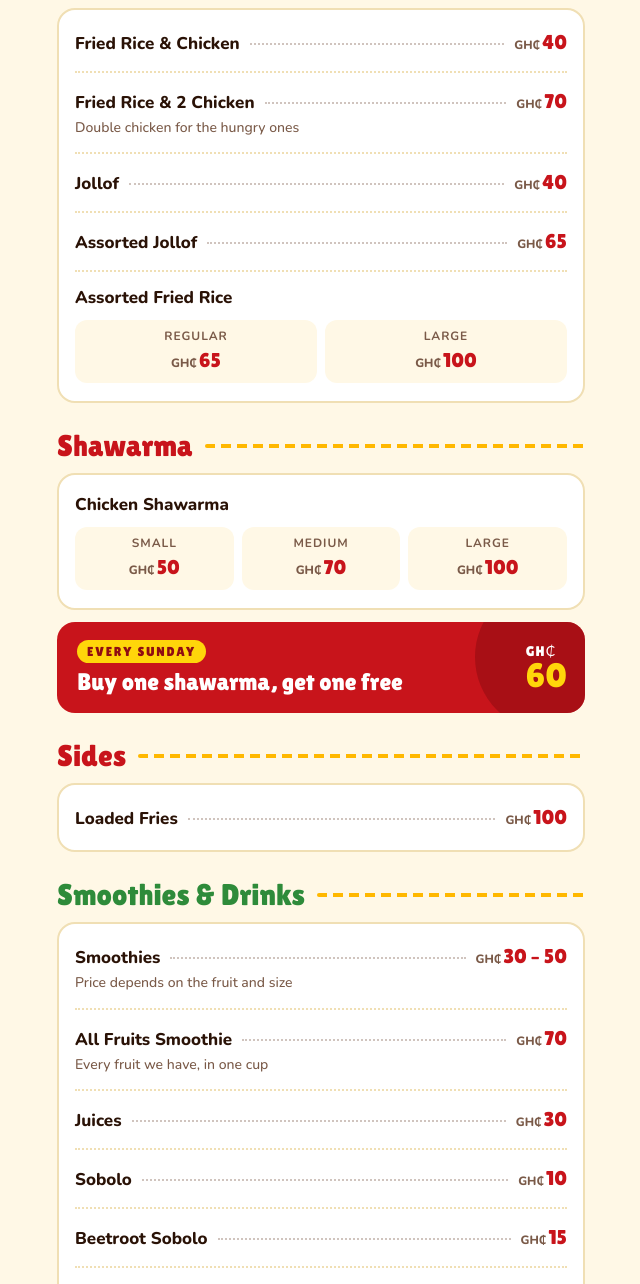
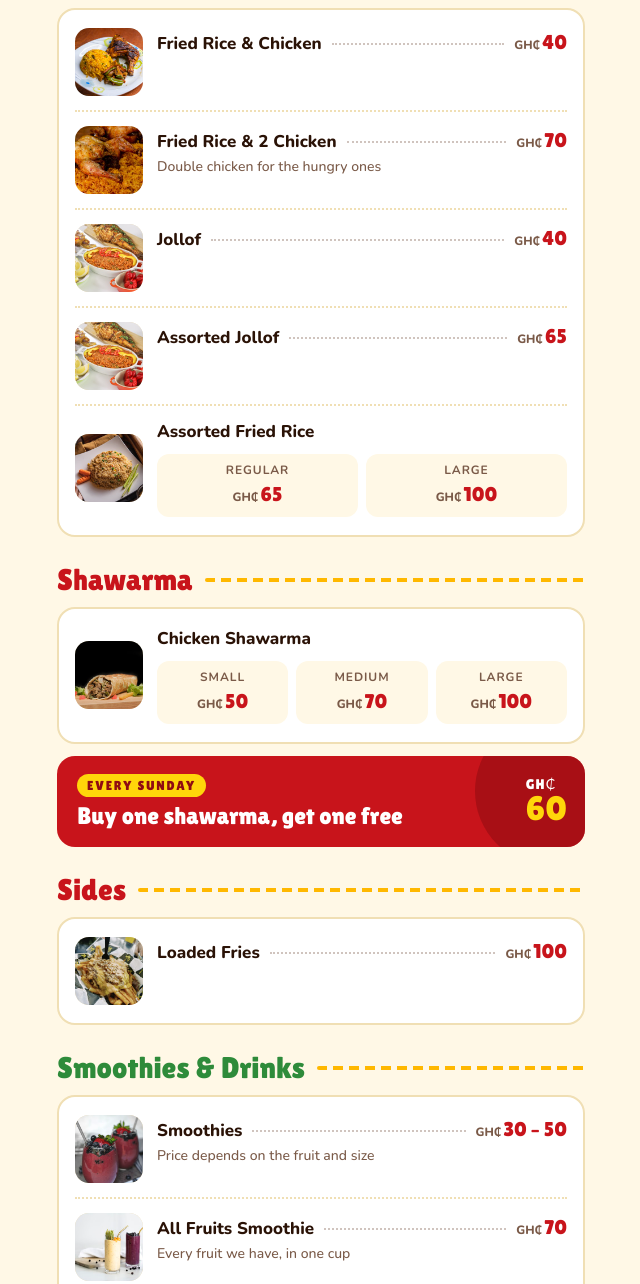
Before and after one commit to fabianantwi1013-ship-it/come-again-kitchen-menu, a plain HTML site: page index.html in a window 1280 px wide. Shown: the part 454-1738 px from the top of the page, without its empty margins (319-959 px from the left). Drawn offline with nearby package versions, Linux system fonts and the light colour scheme.

Commit message:
Add food photos to the menu

```diff
--- a/index.html
+++ b/index.html
@@ -115,6 +115,9 @@ h2::after { content: ""; flex: 1; height: 4px; border-radius: 4px; background: r
   padding: 4px 16px;
   list-style: none; margin: 0;
 }
+.item.pic { display: grid; grid-template-columns: 68px minmax(0, 1fr); column-gap: 14px; align-items: center; }
+.item.pic > :not(.thumb) { grid-column: 2; }
+.thumb { grid-row: 1 / span 3; width: 68px; height: 68px; border-radius: 14px; object-fit: cover; background: var(--line); }
 .item { padding: 14px 0; border-bottom: 2px dotted var(--line); }
 .item:last-child { border-bottom: 0; }
 .row { display: flex; align-items: baseline; gap: 10px; }
@@ -200,20 +203,25 @@ footer h3 { margin: 0; font-family: var(--script); font-weight: 400; font-size:
 
     <section id="rice">
       <h2>Rice Dishes</h2>      <ul class="list">
-        <li class="item">
+        <li class="item pic">
+          <img class="thumb" src="img/fried-rice-chicken.jpg" alt="" loading="lazy">
           <div class="row"><span class="name">Fried Rice &amp; Chicken</span><span class="dots"></span><span class="price"><small>GH₵</small>40</span></div>
         </li>
-        <li class="item">
+        <li class="item pic">
+          <img class="thumb" src="img/fried-rice-2-chicken.jpg" alt="" loading="lazy">
           <div class="row"><span class="name">Fried Rice &amp; 2 Chicken</span><span class="dots"></span><span class="price"><small>GH₵</small>70</span></div>
           <p class="note">Double chicken for the hungry ones</p>
         </li>
-        <li class="item">
+        <li class="item pic">
+          <img class="thumb" src="img/jollof.jpg" alt="" loading="lazy">
           <div class="row"><span class="name">Jollof</span><span class="dots"></span><span class="price"><small>GH₵</small>40</span></div>
         </li>
-        <li class="item">
+        <li class="item pic">
+          <img class="thumb" src="img/jollof.jpg" alt="" loading="lazy">
           <div class="row"><span class="name">Assorted Jollof</span><span class="dots"></span><span class="price"><small>GH₵</small>65</span></div>
         </li>
-        <li class="item">
+        <li class="item pic">
+          <img class="thumb" src="img/assorted-fried-rice.jpg" alt="" loading="lazy">
           <div class="row"><span class="name">Assorted Fried Rice</span></div>
           <div class="sizes">
             <div class="size"><b>Regular</b><span><small>GH₵</small>65</span></div>
@@ -225,7 +233,8 @@ footer h3 { margin: 0; font-family: var(--script); font-weight: 400; font-size:
 
     <section id="shawarma">
       <h2>Shawarma</h2>      <ul class="list">
-        <li class="item">
+        <li class="item pic">
+          <img class="thumb" src="img/shawarma.jpg" alt="" loading="lazy">
           <div class="row"><span class="name">Chicken Shawarma</span></div>
           <div class="sizes">
             <div class="size"><b>Small</b><span><small>GH₵</small>50</span></div>
@@ -246,7 +255,8 @@ footer h3 { margin: 0; font-family: var(--script); font-weight: 400; font-size:
     <section id="sides">
       <h2>Sides</h2>
       <ul class="list">
-        <li class="item">
+        <li class="item pic">
+          <img class="thumb" src="img/loaded-fries.jpg" alt="" loading="lazy">
           <div class="row"><span class="name">Loaded Fries</span><span class="dots"></span><span class="price"><small>GH₵</small>100</span></div>
         </li>
       </ul>
@@ -254,24 +264,30 @@ footer h3 { margin: 0; font-family: var(--script); font-weight: 400; font-size:
 
     <section id="drinks" class="fresh">
       <h2>Smoothies &amp; Drinks</h2>      <ul class="list">
-        <li class="item">
+        <li class="item pic">
+          <img class="thumb" src="img/smoothie.jpg" alt="" loading="lazy">
           <div class="row"><span class="name">Smoothies</span><span class="dots"></span><span class="price"><small>GH₵</small>30 – 50</span></div>
           <p class="note">Price depends on the fruit and size</p>
         </li>
-        <li class="item">
+        <li class="item pic">
+          <img class="thumb" src="img/all-fruits.jpg" alt="" loading="lazy">
           <div class="row"><span class="name">All Fruits Smoothie</span><span class="dots"></span><span class="price"><small>GH₵</small>70</span></div>
           <p class="note">Every fruit we have, in one cup</p>
         </li>
-        <li class="item">
+        <li class="item pic">
+          <img class="thumb" src="img/juice.jpg" alt="" loading="lazy">
           <div class="row"><span class="name">Juices</span><span class="dots"></span><span class="price"><small>GH₵</small>30</span></div>
         </li>
-        <li class="item">
+        <li class="item pic">
+          <img class="thumb" src="img/sobolo.jpg" alt="" loading="lazy">
           <div class="row"><span class="name">Sobolo</span><span class="dots"></span><span class="price"><small>GH₵</small>10</span></div>
         </li>
-        <li class="item">
+        <li class="item pic">
+          <img class="thumb" src="img/beetroot-sobolo.jpg" alt="" loading="lazy">
           <div class="row"><span class="name">Beetroot Sobolo</span><span class="dots"></span><span class="price"><small>GH₵</small>15</span></div>
         </li>
-        <li class="item">
+        <li class="item pic">
+          <img class="thumb" src="img/coconut.jpg" alt="" loading="lazy">
           <div class="row"><span class="name">Fresh Coconut</span></div>
           <div class="sizes">
             <div class="size"><b>Coconut</b><span><small>GH₵</small>10</span></div>
```
Also changed, not shown: img/all-fruits.jpg (added), img/assorted-fried-rice.jpg (added), img/beetroot-sobolo.jpg (added), img/coconut.jpg (added), img/fried-rice-2-chicken.jpg (added), img/fried-rice-chicken.jpg (added), img/jollof.jpg (added), img/juice.jpg (added), img/loaded-fries.jpg (added), img/shawarma.jpg (added), img/smoothie.jpg (added), img/sobolo.jpg (added).
